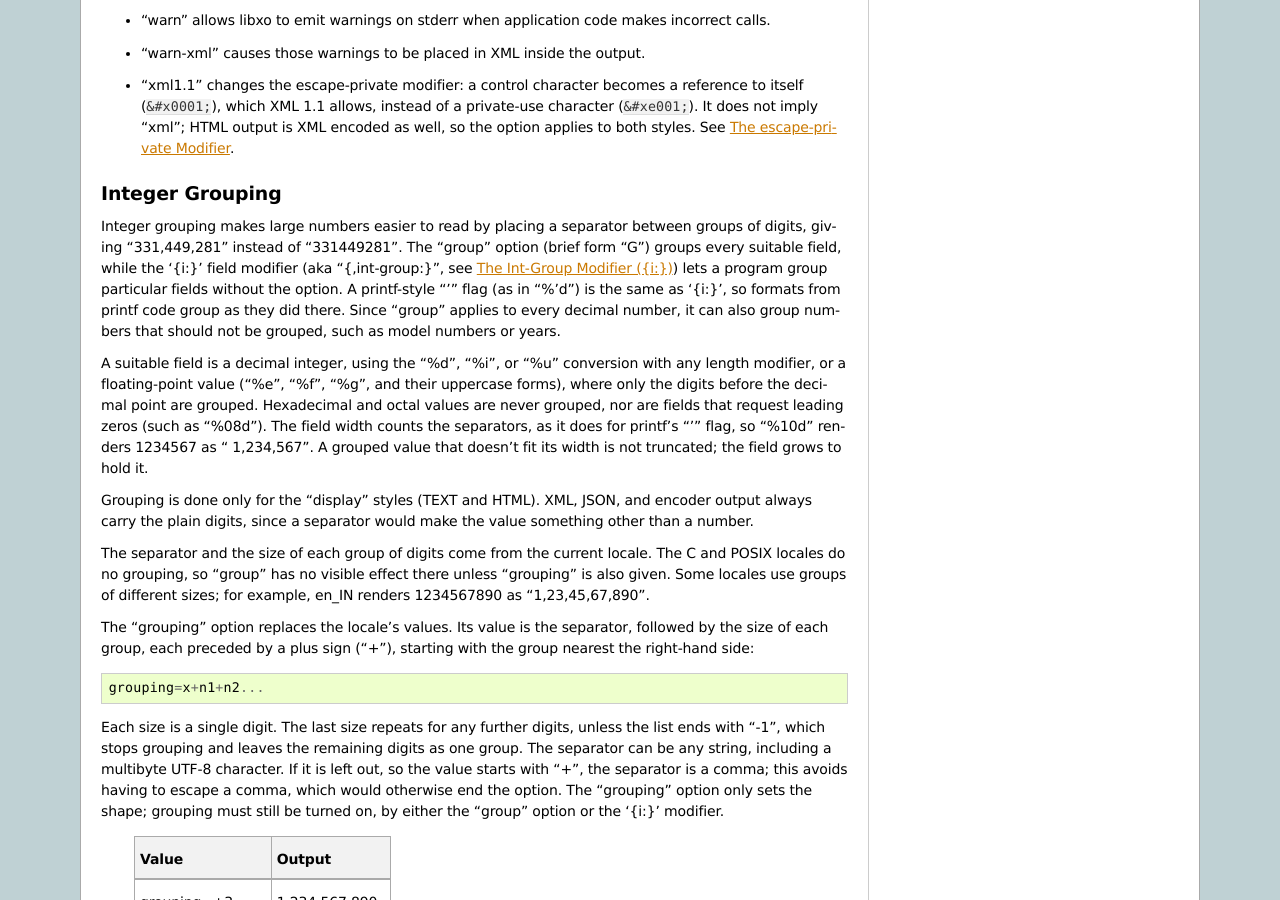
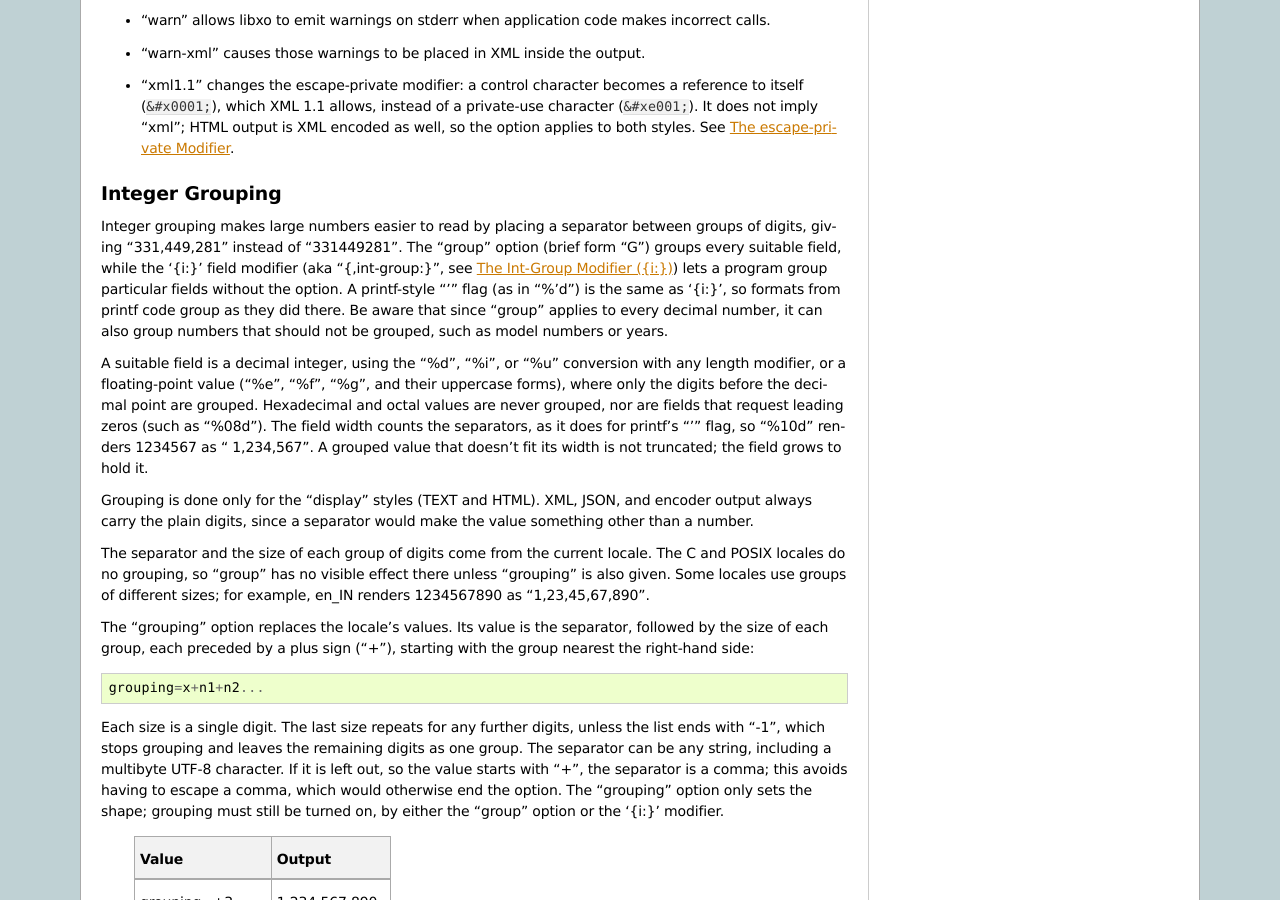
Before and after one commit to Juniper/libxo, a Sphinx documentation site: the page built from doc/options.rst, in a window 1280 px wide and 900 px high, scrolled down 2979 px. Built offline with Sphinx 7.4.7, drawn with Linux system fonts in a browser that asks for light colours.

Commit message:
rework options docs

```diff
--- a/doc/options.rst
+++ b/doc/options.rst
@@ -20,10 +20,9 @@
 the *long-options* is a comma-separated list of words.  Both provide
 access to identical functionality.  Options can transition from brief
 to word-style by using a comma after zero or more brief options,
-e.g. `--libxo:XPW,keys`::
+e.g. `--libxo:XPW,keys`.
 
-The following invocations are all
-identical in outcome::
+The following invocations are all identical in outcome::
 
   my-app --libxo warn,pretty arg1
   my-app --libxo=warn,pretty arg1
@@ -142,10 +141,11 @@
 "331449281".  The "group" option (brief form "G") groups every
 suitable field, while the '{i:}' field modifier (aka "{,int-group:}",
 see :ref:`int-group-modifier`) lets a program group particular fields
-without the option.  A printf-style "'" flag (as in "%'d") is the
-same as '{i:}', so formats from printf code group as they did there.
-Since "group" applies to every decimal number, it can also group
-numbers that should not be grouped, such as model numbers or years.
+without the option.  A printf-style "'" flag (as in "%'d") is the same
+as '{i:}', so formats from printf code group as they did there.  Be
+aware that since "group" applies to every decimal number, it can also
+group numbers that should not be grouped, such as model numbers or
+years.
 
 A suitable field is a decimal integer, using the "%d", "%i", or "%u"
 conversion with any length modifier, or a floating-point value
```
